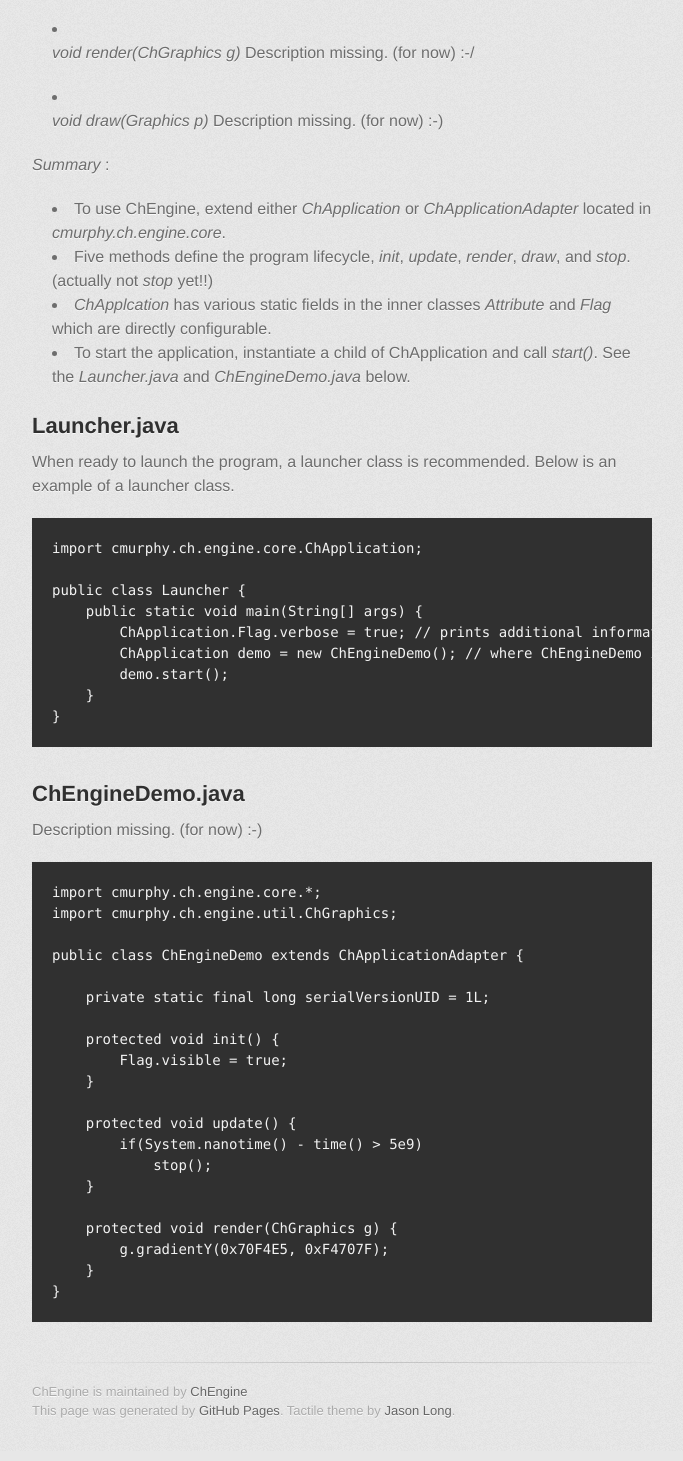
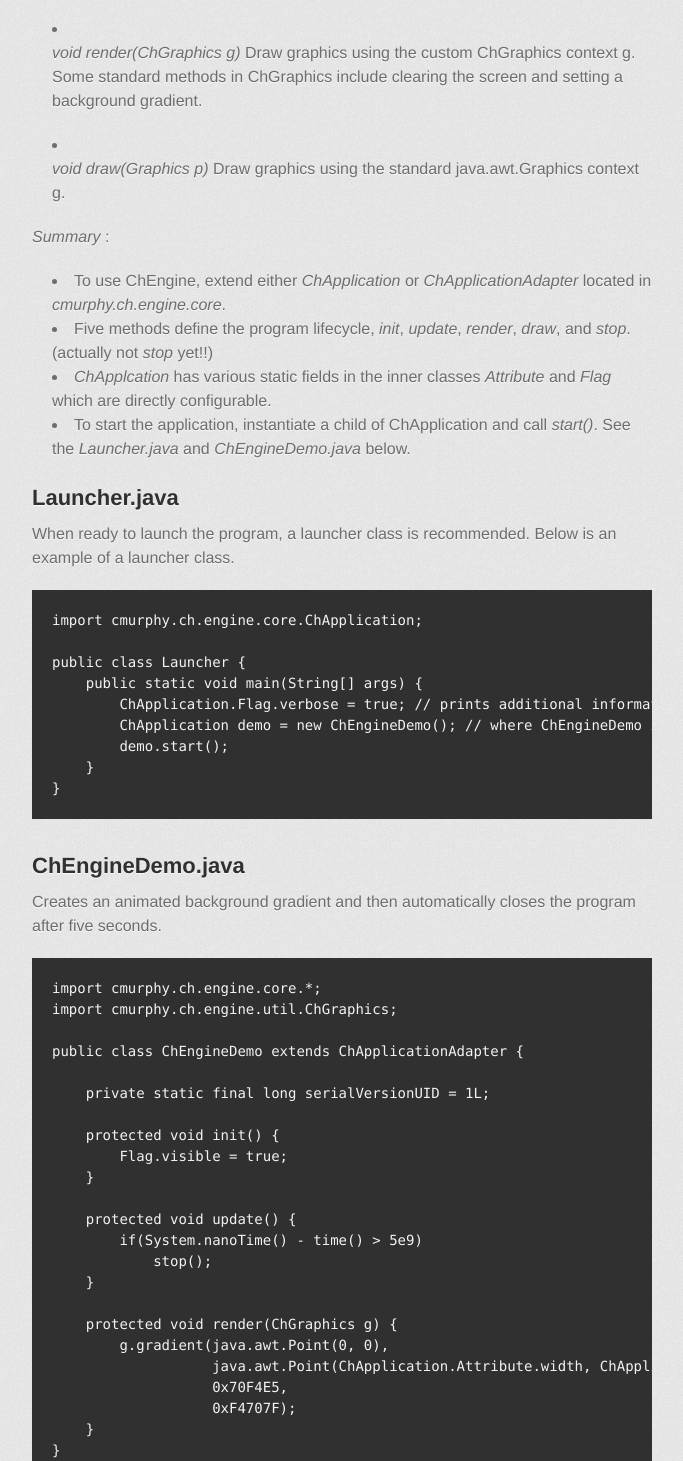
Before and after one commit to OHARG/ChEngine, a plain HTML site: page index.html in a window 1280 px wide. Shown: the part 851-2312 px from the top of the page, without its empty margins (298-981 px from the left). Drawn offline with Linux system fonts and the light colour scheme; a web font is replaced by a local one.

Commit message:
Update index.html
Completed missing descriptions and errors in ChEngineDemo.java example.

```diff
--- a/index.html
+++ b/index.html
@@ -49,9 +49,9 @@ Allows the execution of code before the main thread is started (via <em>start()<
 <li><p><em>void update()</em>
 Often called <em>tick</em> in other projects, this method is called a given number of times per second (updates per second / ups) and handles the logic of the program.</p></li>
 <li><p><em>void render(ChGraphics g)</em>
-Description missing. (for now) :-/</p></li>
+Draw graphics using the custom ChGraphics context g. Some standard methods in ChGraphics include clearing the screen and setting a background gradient.</p></li>
 <li><p><em>void draw(Graphics p)</em>
-Description missing. (for now) :-)</p></li>
+Draw graphics using the standard java.awt.Graphics context g.</p></li>
 </ul><p><em>Summary</em> :</p>
 
 <ul>
@@ -79,7 +79,7 @@ public class Launcher {
 <h2>
 <a name="chenginedemojava" class="anchor" href="#chenginedemojava"><span class="octicon octicon-link"></span></a>ChEngineDemo.java</h2>
 
-<p>Description missing. (for now) :-)</p>
+<p>Creates an animated background gradient and then automatically closes the program after five seconds.</p>
 
 <pre><code>import cmurphy.ch.engine.core.*;
 import cmurphy.ch.engine.util.ChGraphics;
@@ -93,12 +93,15 @@ public class ChEngineDemo extends ChApplicationAdapter {
     }
 
     protected void update() {
-        if(System.nanotime() - time() &gt; 5e9)
+        if(System.nanoTime() - time() &gt; 5e9)
             stop();
     }
 
     protected void render(ChGraphics g) {
-        g.gradientY(0x70F4E5, 0xF4707F);
+        g.gradient(java.awt.Point(0, 0),
+                   java.awt.Point(ChApplication.Attribute.width, ChApplication.Attribute.height),
+                   0x70F4E5,
+                   0xF4707F);
     }
 }
 </code></pre>
```
